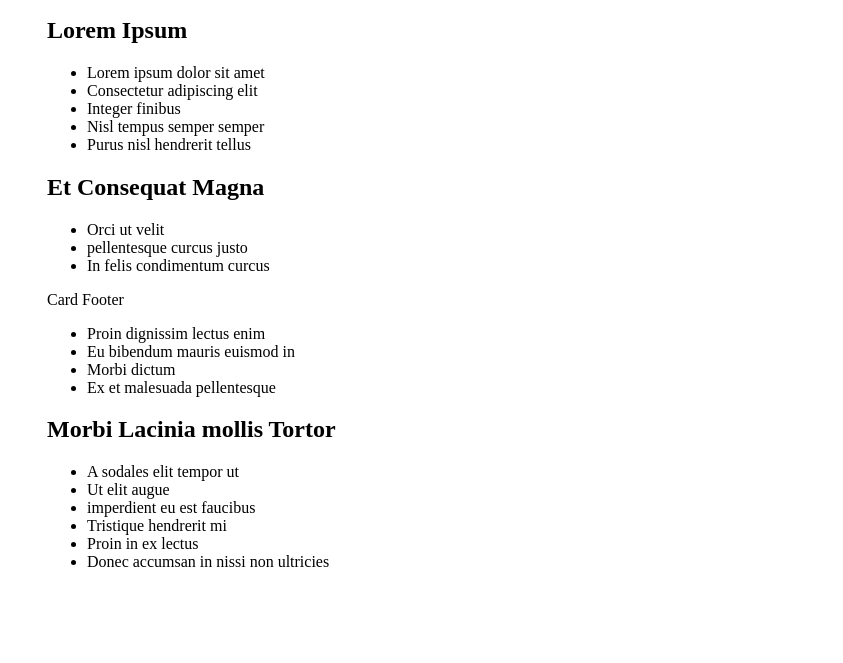
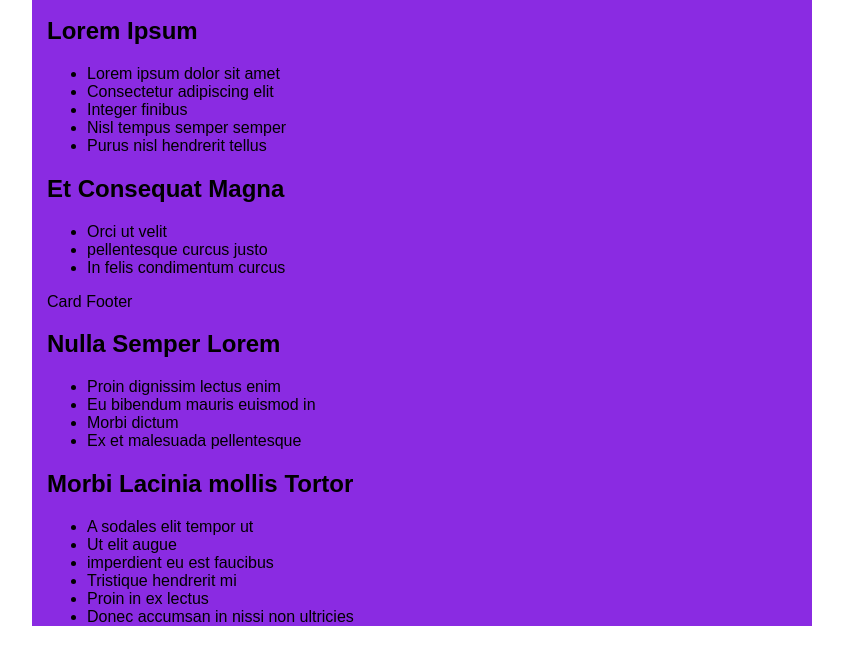
Before and after one commit to mogonchi/Bootstrap-project, a plain HTML site: page index.html in a window 1280 px wide. Shown: the part 137-800 px from the top of the page, without its empty margins (218-1061 px from the left). Drawn offline with Linux system fonts and the light colour scheme.

Commit message:
add bootstrap rule to mke class container blueviolet

```diff
--- a/css/bootstrap.css
+++ b/css/bootstrap.css
@@ -9,3 +9,8 @@
         width: 750px;
     }
 }
+.container{
+    background-color: blueviolet;
+    font-size: medium;
+    font-family: Arial, Helvetica, sans-serif;
+}
--- a/index.html
+++ b/index.html
@@ -6,6 +6,7 @@
     <meta name="viewport" content="width=device-width, initial-scale=1.0">
     <title>Bootstrap practice</title>
     <link href="css/bootstrap.css" rel="stylesheet" type="text/css">
+    <link href="css/styles.css" rel="stylesheet" type="text/css">
 </head>
 <body>
     <div class="container">
@@ -30,7 +31,7 @@
         </div>
        </div>
        <div class="row">
-           <div class="col-md-6">
+           <div class="col-md-2">
                <div class="card-info">
                    <div class="card-heading">
                       <h2 class="card-title">Et Consequat Magna</h2>
@@ -47,7 +48,8 @@
                    </div>
                </div>
            </div>
-           <div class="col-md-6">
+           <div class="col-md-2">
+            <h2>Nulla Semper Lorem</h2>
             <ul>
                 <li>Proin dignissim lectus enim</li>
                 <li>Eu bibendum mauris euismod in</li>
```
